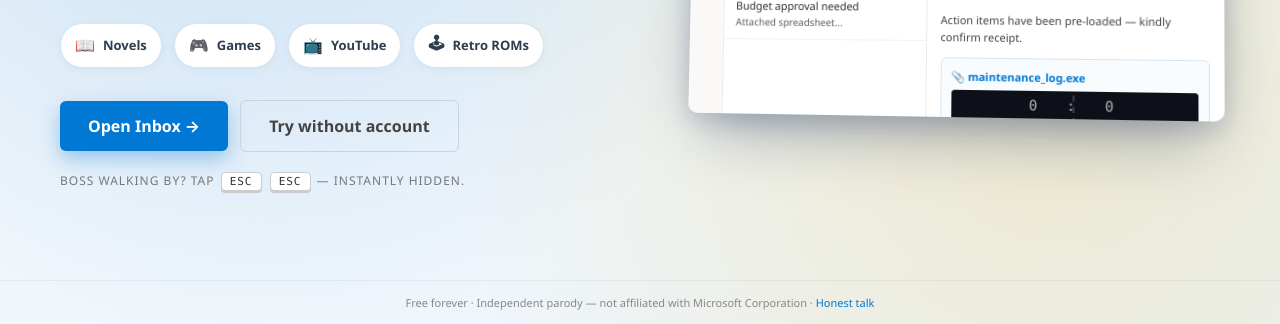
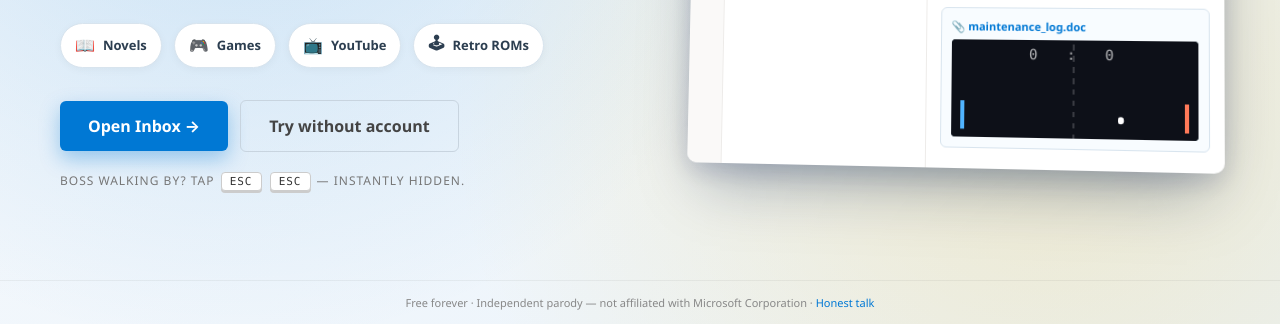
Before and after one commit to Sanforing/Overlook-Mail, a plain HTML site: page index.html in a window 1280 px wide. Shown: the part 476-800 px from the top of the page. Drawn offline with Linux system fonts and the light colour scheme.

Commit message:
fix landing: show full pong, smaller canvas, fix alignment

```diff
--- a/index.html
+++ b/index.html
@@ -160,7 +160,7 @@
     }
     .mock-app {
       display: grid; grid-template-columns: 36px 1fr 1.4fr;
-      height: 320px;
+      height: 420px;
     }
     .mock-side {
       background: #faf9f8; border-right: 1px solid #edebe9;
@@ -191,13 +191,15 @@
       font-size: 11px; font-weight: 600; color: #0078d4; margin-bottom: 6px;
     }
     .mock-attach-game {
-      height: 130px; background: #0d1018; border-radius: 4px;
+      height: 96px; background: #0d1018; border-radius: 4px;
       display: flex; align-items: center; justify-content: center;
       box-shadow: inset 0 0 30px rgba(0,200,255,0.18);
       position: relative; overflow: hidden;
     }
     .mock-attach-game canvas {
-      display: block; width: 100%; height: 100%;
+      display: block;
+      width: auto; height: 100%;
+      max-width: 100%;
       image-rendering: pixelated;
     }
     .pong-score {
@@ -355,9 +357,9 @@
               Action items have been pre-loaded — kindly confirm receipt.
             </div>
             <div class="mock-attach">
-              <div class="mock-attach-title">📎 maintenance_log.exe</div>
+              <div class="mock-attach-title">📎 maintenance_log.doc</div>
               <div class="mock-attach-game">
-                <canvas id="pongCanvas" width="320" height="120"></canvas>
+                <canvas id="pongCanvas" width="256" height="88"></canvas>
                 <div class="pong-score"><span id="pongL">0</span> &nbsp;:&nbsp; <span id="pongR">0</span></div>
               </div>
             </div>
```
